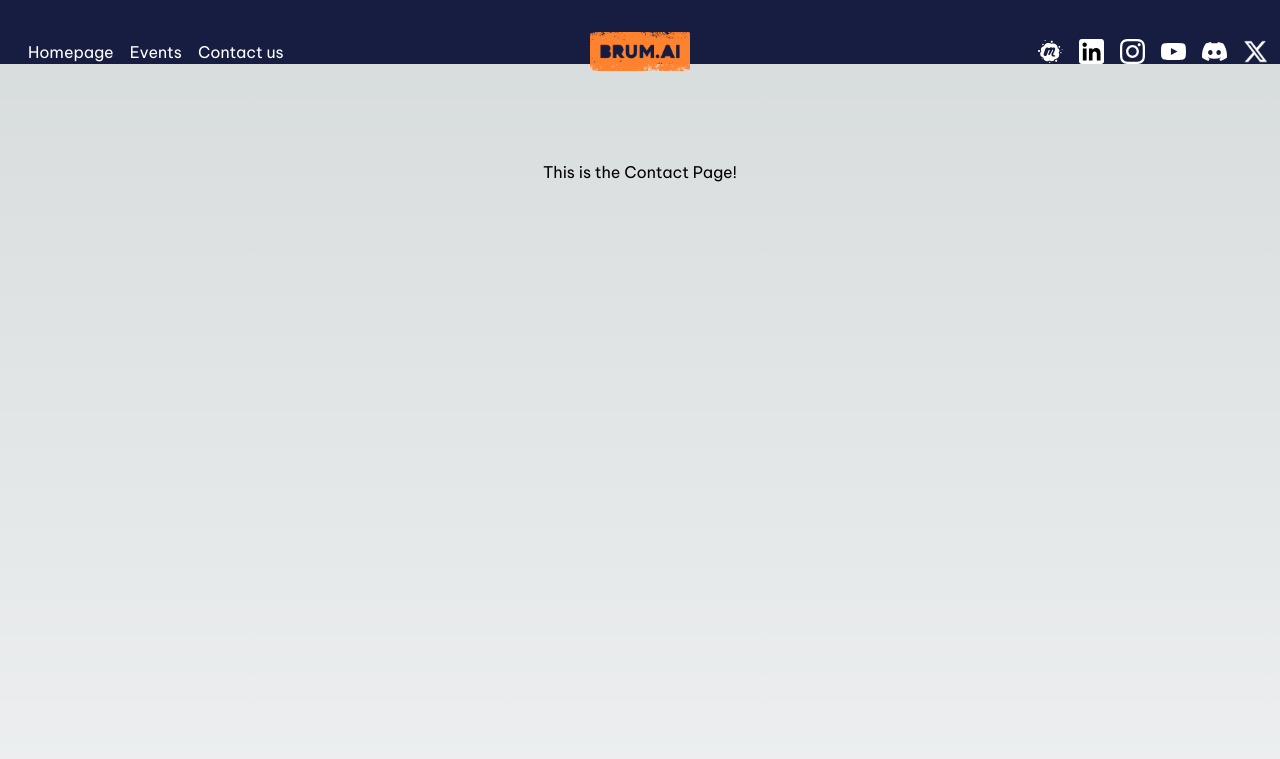
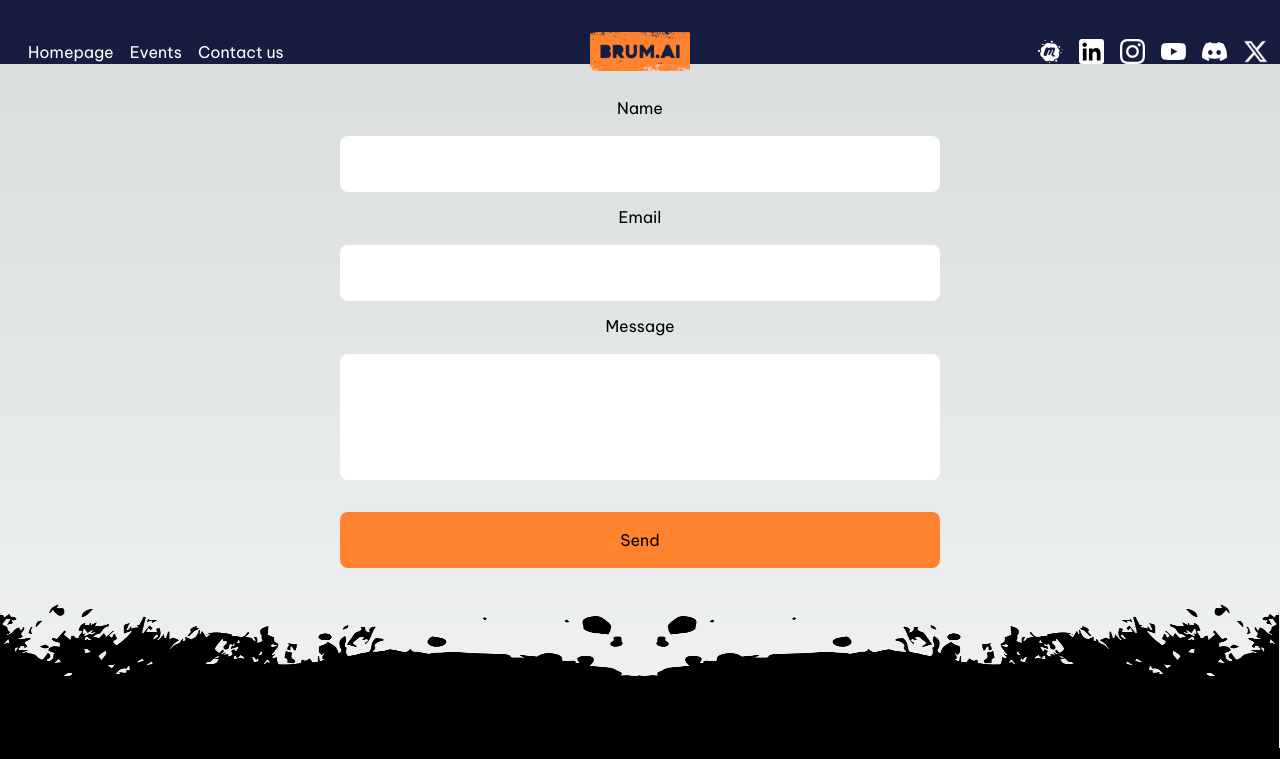
Before and after one commit to Team-ArchItects/brum_ai_website, a Next.js app: page /contact in a window 1280 px wide. Shown: the top 759 px of the page. Built offline with nearby package versions, Linux system fonts and the light colour scheme.

Commit message:
added: contact form

```diff
--- /dev/null
+++ b/app/contact/contact.css
@@ -0,0 +1,55 @@
+h1 {
+  text-align: center;
+  color: white;
+  margin-top: 2em;
+}
+
+form {
+  max-width: 600px;
+  text-align: center;
+  margin: 20px auto;
+  margin-top: 2em;
+}
+
+input,
+textarea {
+  border: 0;
+  outline: 0;
+  padding: 1em;
+  border-radius: 8px;
+  display: flex;
+  flex-direction: column;
+  justify-content: center;
+  align-items: center;
+  width: 100%;
+  margin-top: 1em;
+  resize: none;
+  color: black;
+}
+
+.newInput {
+  margin-bottom: 0.8em;
+}
+.newlabel {
+  margin-top: 2em;
+}
+
+.buttonGap {
+  margin-top: 2em;
+}
+
+#input-submit {
+  color: black;
+  background: #ff822e;
+  cursor: pointer;
+}
+
+#input-submit:hover {
+  box-shadow: 0 1px 1px 1px rgba(0, 0, 0, 0.2);
+  background-color: #00cccc;
+  transition: background-color 0.8s ease;
+}
+
+textarea {
+  height: 126px;
+}
--- a/app/contact/page.js
+++ b/app/contact/page.js
@@ -1,7 +1,38 @@
-export default function Contact() {
-    return (
-      <section className="flex min-h-screen flex-col items-center justify-between p-24">
-        <p>This is the Contact Page!</p>
-      </section>
-    )
-  }
+"use client"
+import './contact.css';
+import emailjs from '@emailjs/browser';
+import React, { useRef } from 'react';
+
+export const ContactUs = () => {
+  const form = useRef();
+
+  const sendEmail = (e) => {
+    e.preventDefault();
+
+    emailjs.sendForm(`react_website`, `react_contact_form`, form.current, `uqnxn2biN17xUCOuB`)
+      .then((result) => {
+          console.log(result.text);
+          console.log("Message sent!")
+          e.target.reset(); // Clears the form after sending the email.
+      }, (error) => {
+          console.log(error.text);
+      });
+  };
+
+  return (
+
+    <>
+    <form ref={form} onSubmit={sendEmail}>
+      <label className='newlabel'>Name</label>
+      <input type="text" name="user_name" className='newInput'/>
+      <label className='newlabel'>Email</label>
+      <input type="email" name="user_email" className='newInput'/>
+      <label className='newlabel'>Message</label>
+      <textarea name="message" />
+      <input type="submit" value="Send" id="input-submit" className='buttonGap'/>
+    </form>
+    </>
+  );
+};
+
+export default ContactUs
--- a/app/page.js
+++ b/app/page.js
@@ -7,19 +7,20 @@ import InstaFeed from "./components/instagram/InstaFeed";
 import Tweet from "./components/Tweet";
 import YouTube from "./components/YouTube";
 
+
 export default function Home() {
   return (
     <main className="flex min-h-screen flex-col items-center justify-between px-24">
       <Banner />
-      <div className="mt-10">
-        <iframe src="https://www.linkedin.com/embed/feed/update/urn:li:share:7119108494506565632"></iframe>
-      </div>
-      <YouTube />
       <Events />
       <Instagram />
+      {/* <div className="mt-10">
+        <iframe src="https://www.linkedin.com/embed/feed/update/urn:li:share:7119108494506565632"></iframe>
+      </div> */}
+      <YouTube />
+      <InstaFeed />
+      {/* <Tweet /> */}
       <GetInvolved />
-      <InstaFeed />
-      <Tweet />
     </main>
   );
 }
--- a/package.json
+++ b/package.json
@@ -9,6 +9,7 @@
     "lint": "next lint"
   },
   "dependencies": {
+    "@emailjs/browser": "^3.11.0",
     "@emotion/react": "^11.11.1",
     "@emotion/styled": "^11.11.0",
     "@mui/material": "^5.14.20",
```
Also changed, not shown: 1 other file (tests, documents, lock files or other folders).
